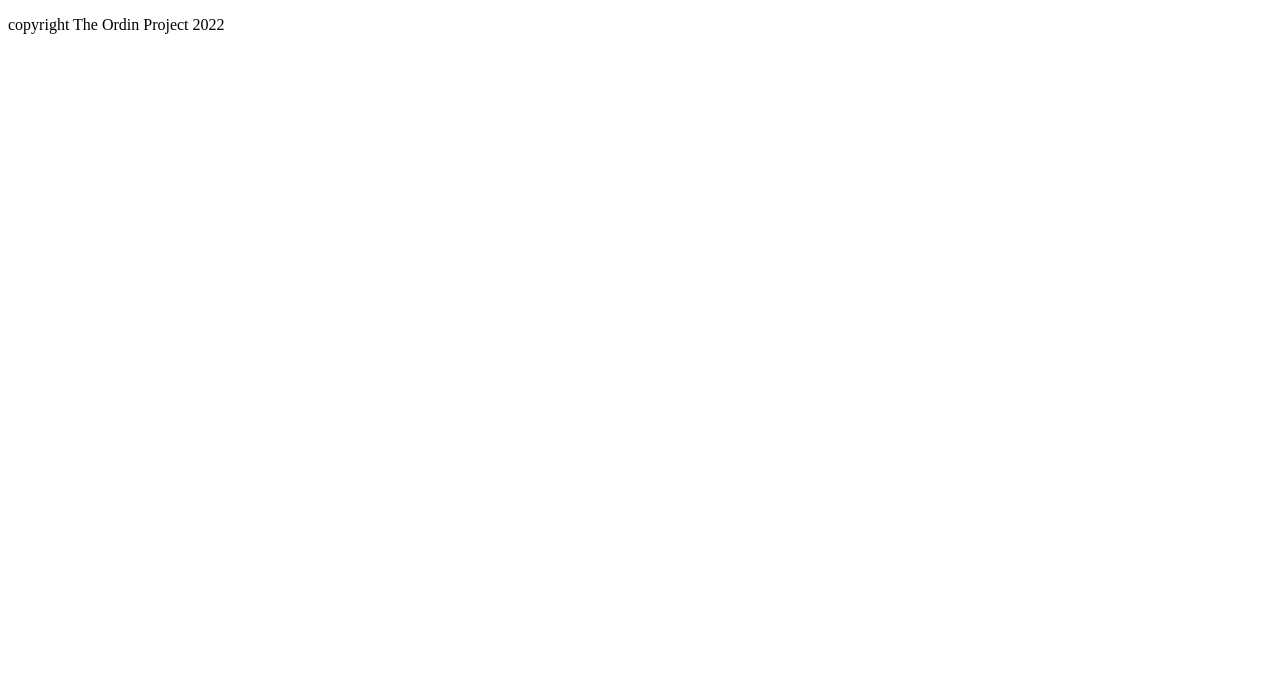
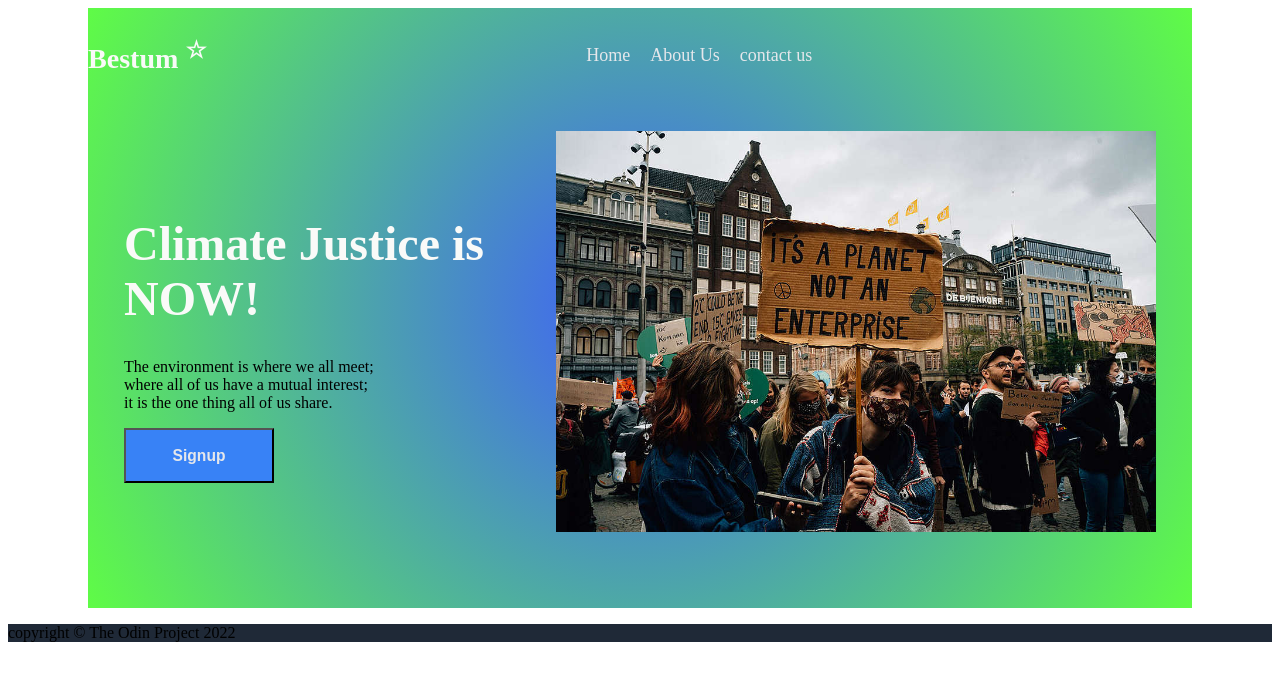
Before and after one commit to sleekpro/landingpage, a plain HTML site: page index.html in a window 1280 px wide. Drawn offline with Linux system fonts and the light colour scheme.

Commit message:
build the first section

```diff
--- a/index.html
+++ b/index.html
@@ -1,5 +1,6 @@
 <!DOCTYPE html>
 <html lang="en">
+
 <head>
     <meta charset="UTF-8">
     <meta http-equiv="X-UA-Compatible" content="IE=edge">
@@ -7,18 +8,56 @@
     <title>Product Landing Page</title>
     <link rel="stylesheet" href="style.css">
 </head>
+
 <body>
-    <div class="flex-container">
-        <div class="nav"></div>
-        <div class=""></div>
-        <div class=""></div>
-        <div class=""></div>
-        <footer>
-            <p> copyright The Ordin Project 2022</p>
-        </footer>
+    <div class="section1-container">
+        <div class="navigation">
+            <div class="logo"><h3> Bestum <sup>&star;</sup></h3></div>
+
+            <div class="nav-links">
+               <div><a href="#">Home</a></div>
+               <div><a href="#">About Us</a></div>
+               <div><a href="#">contact us</a></div>
+            </div>
+        </div>
+    <div class="part-Bcontainer">
+        <div>
+            <h1>
+                Climate Justice is <br>
+               NOW!
+            </h1>
+            <p>
+                The environment is where we all meet; <br>
+                 where all of us have a mutual interest; <br>
+                  it is the one thing all of us share.
+            </p>
+            <button type="button" onclick="alert('Welcome to landing page!')"><h3>Signup</h3></button>
+
+        </div>
+        <div>
+           <img src="./backgroud.jpg" alt="climate activists">
+        </div>
+
+    </div>
+
 
 
     </div>
+    <div class="setion2-container">
+
+    </div>
+    <div class="section3-container">
+
+    </div>
+    <div class="section4-container">
+
+    </div>
+
+
+    <footer class="footer">
+       <p>copyright &copy; The Odin Project 2022</p>
+    </footer>
 
 </body>
+
 </html>
--- a/style.css
+++ b/style.css
@@ -0,0 +1,67 @@
+.section1-container {
+    background: rgb(63, 94, 251);
+    background: radial-gradient(circle, rgba(63, 94, 251, 1) 0%, rgba(79, 175, 159, 1) 51%, rgba(95, 252, 70, 1) 100%);
+    height: 600px;
+    width: auto;
+    margin-right: 80px;
+    margin-left: 80px;
+}
+
+.logo {
+    font-size: 24px;
+    color: #F9FAF8;
+    font-weight: bolder;
+}
+
+.navigation {
+    display: flex;
+    margin-bottom: 80px;
+}
+
+.navigation,
+.nav-links,
+.logo {
+    flex-grow: 1;
+}
+
+.nav-links {
+    display: flex;
+    align-items: center;
+    gap: 20px;
+    font-size: 18px;
+}
+
+.nav-links a {
+    text-decoration: none;
+    color: #E5E7EB;
+}
+
+.part-Bcontainer {
+    display: flex;
+    height: 300px;
+    width: auto;
+    justify-content: space-around;
+    flex-grow: 1;
+    align-items: center;
+
+
+}
+
+.part-Bcontainer img {
+    height: auto;
+    width: 600px;
+}
+button{
+    background-color: #3882F6;
+    color: #E5E7EB;
+    width: 150px;
+}
+.part-Bcontainer h1{
+    font-size: 48px;
+    font-weight:bolder;
+    color: #F9FAF8;
+}
+
+.footer {
+    background-color: #1F2937;
+}
```
Also changed, not shown: backgroud.jpg (added).
